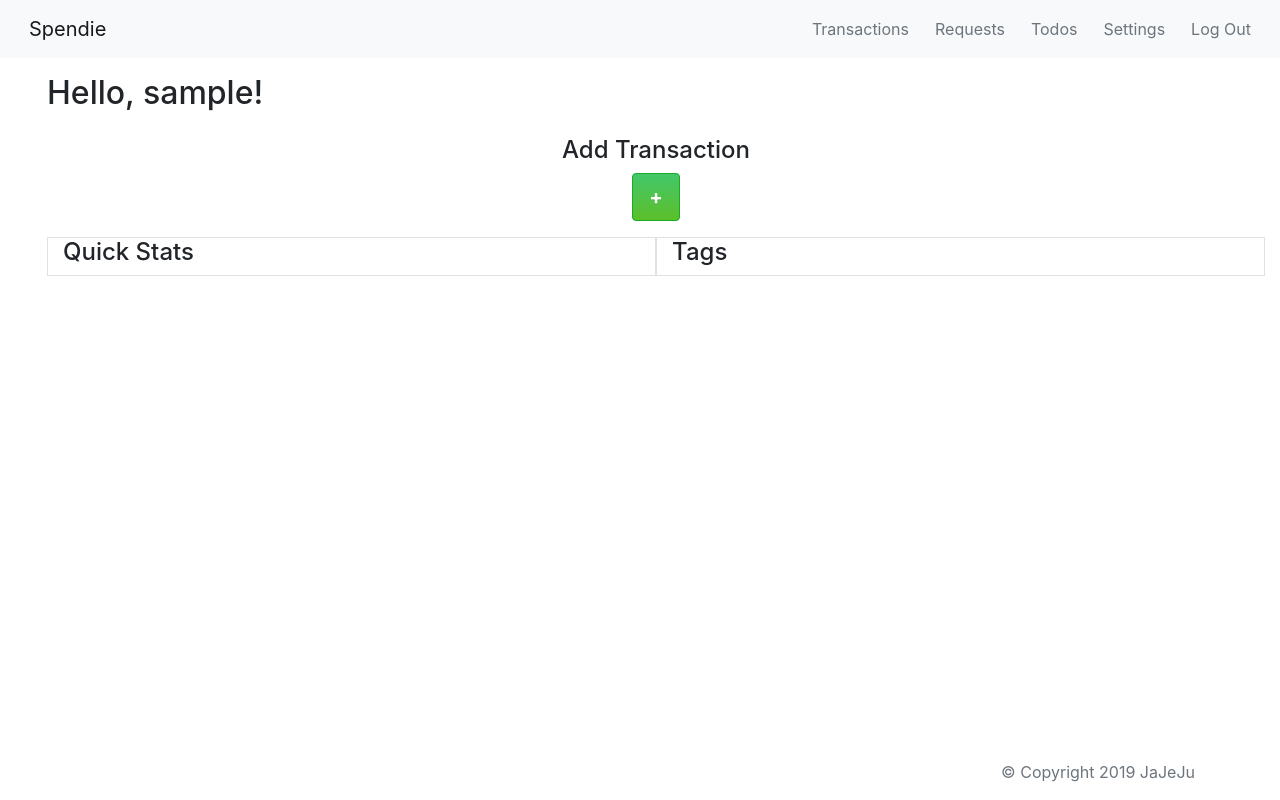
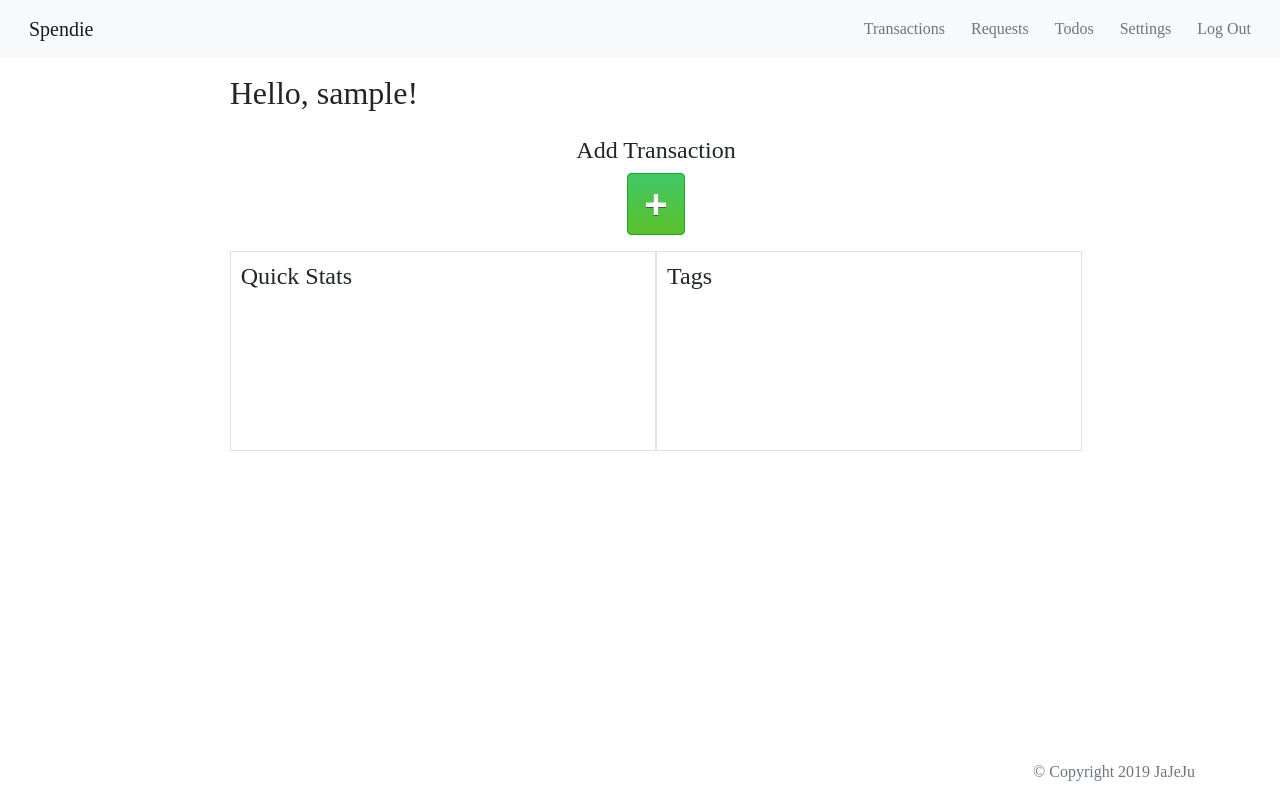
Before and after one commit to jacksonzou123/moneymanager, a Flask app: page / in a window 1280 px wide. Run offline with Flask 2, Linux system fonts and the light colour scheme; the visitor is signed in with stand-in values (Sample User, id 1); data that the repository does not hold is empty; some libraries are stand-ins or nearby versions; some web fonts are replaced.

Commit message:
Fixed and merged styling

```diff
--- a/flaskr/static/assets/src/components.mjs
+++ b/flaskr/static/assets/src/components.mjs
@@ -21,12 +21,12 @@ export const transactionForm = props => {
 export const home = props => {
   return (
     `
-    <div class="container-fluid">
+    <div class="container-fluid body-container">
       <div class="row mb-3">
         <h2 class="hello-title">Hello, ${props.user.username}!</h2>
       </div>
       <div class="row mb-3">
-        <div class="col overflow-auto text-center d-flex justify-content-center flex-column">
+        <div class="col text-center d-flex justify-content-center flex-column">
           <h4>Add Transaction</h4>
           <button type="button" class='font-weight-bold d-flex justify-content-center btn btn-lg addButton px-3 text-white rounded mx-auto' id='addTransaction'>+</a>
         </div>
--- a/flaskr/static/styles/app.css
+++ b/flaskr/static/styles/app.css
@@ -1,9 +1,9 @@
-/* @font-face {
+@font-face {
   font-family: "San Francisco";
   font-weight: 400;
   src: url("https://applesocial.s3.amazonaws.com/assets/styles/fonts/sanfrancisco/sanfranciscodisplay-regular-webfont.woff");
 }
- */
+
 html, body {
   height: 100%;
 }
@@ -12,7 +12,7 @@ body {
   display: flex;
   flex-direction: column;
   height: 100%;
-  font-family: -apple-system, BlinkMacSystemFont, 'Segoe UI', Roboto, Oxygen, Ubuntu, Cantarell, 'Open Sans', 'Helvetica Neue', sans-serif;
+  font-family: San Francisco;
 }
 
 .body-container {
@@ -39,12 +39,31 @@ body {
 }
 
 .addButton {
-	background: linear-gradient(to bottom, #44c767 5%, #5cbf2a 100%);
+	background:linear-gradient(to bottom, #44c767 5%, #5cbf2a 100%);
 	background-color:#44c767;
-	border: 1px solid #18ab29;
+	border-radius:10px;
+	border:1px solid #18ab29;
+	display:inline-block;
+	cursor:pointer;
+  font-family:Arial;
+  font-size:40px;
+  font-weight:bold;
+  padding:0px 20px;
+  text-shadow:0px 1px 0px #2f6627;
 }
 
 .addButton:hover {
 	background: linear-gradient(to bottom, #5cbf2a 5%, #44c767 100%);
 	background-color:#5cbf2a;
 }
+
+.addButton:active {
+	position: relative;
+	top: 1px;
+}
+
+.col-md-custom {
+  padding: 10px;
+  overflow-y: auto;
+  height: 200px;
+}
```
